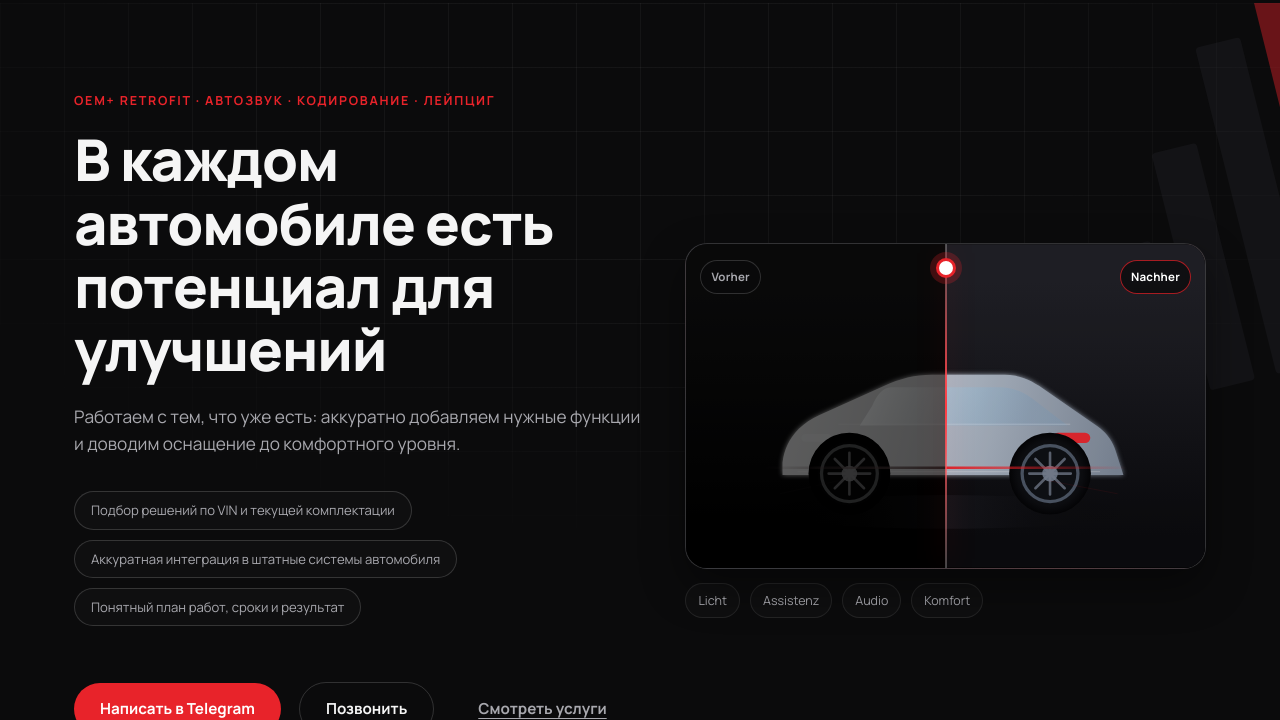
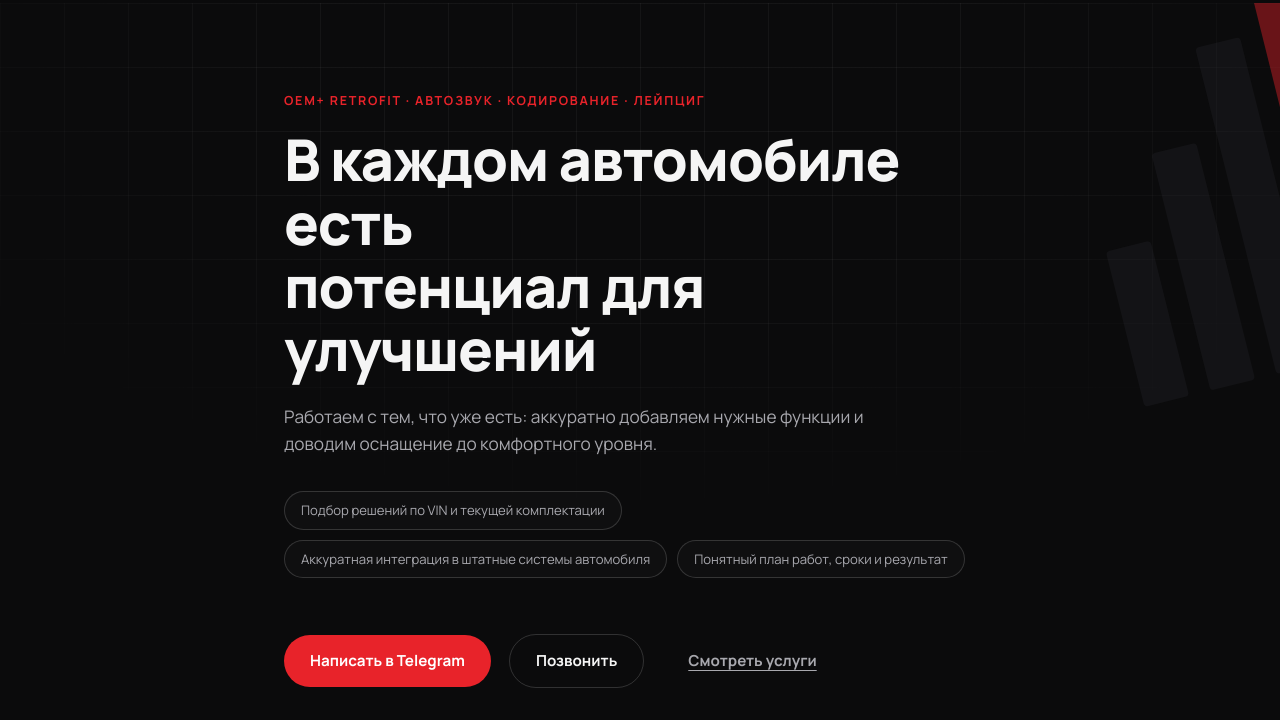
Before and after one commit to Dmytro8522/retrofit-leipzig, a plain HTML site: page index.html in a window 1280 px wide. Shown: the part 71-791 px from the top of the page. Drawn offline with Linux system fonts and the light colour scheme.

Commit message:
Remove hero before-after car block

```diff
--- a/css/style.css
+++ b/css/style.css
@@ -168,15 +168,7 @@ section[id]{scroll-margin-top:90px;}
 .hero-bars .b2{height:58%;}
 .hero-bars .b3{height:80%;}
 .hero-bars .b4{height:100%;background:var(--red);opacity:.85;}
-.hero-inner{
-  position:relative;
-  z-index:1;
-  display:grid;
-  grid-template-columns:minmax(0,1.05fr) minmax(0,.95fr);
-  align-items:center;
-  gap:36px;
-}
-.hero-copy{max-width:760px;}
+.hero-inner{position:relative;z-index:1;max-width:760px;}
 .hero-title{
   font-size:clamp(2.2rem, 5vw, 3.6rem);
   font-weight:800;
@@ -197,83 +189,6 @@ section[id]{scroll-margin-top:90px;}
   border-radius:999px;
   padding:8px 16px;
   font-size:.82rem;
-  color:var(--text-dim);
-  background:rgba(255,255,255,.02);
-}
-
-.hero-visual{
-  --scan-progress:.5;
-  position:relative;
-}
-.hero-car-frame{
-  position:relative;
-  border-radius:calc(var(--radius) + 6px);
-  border:1px solid var(--border-strong);
-  overflow:hidden;
-  aspect-ratio: 16 / 10;
-  background:
-    radial-gradient(circle at 70% 20%, rgba(232,35,42,.22), transparent 42%),
-    linear-gradient(180deg, #16161a 0%, #0c0c0e 100%);
-  box-shadow:0 18px 44px rgba(0,0,0,.42);
-}
-.hero-car{
-  position:absolute;
-  inset:0;
-  background-image:url("../car-hero.svg");
-  background-repeat:no-repeat;
-  background-position:center;
-  background-size:cover;
-}
-.hero-car-before{filter:grayscale(.9) brightness(.42) contrast(1.05);}
-.hero-car-after{
-  filter:saturate(1.06) brightness(.92) contrast(1.02);
-  clip-path:inset(0 0 0 calc(var(--scan-progress) * 100%));
-}
-.scan-divider{
-  position:absolute;
-  top:0;
-  bottom:0;
-  left:calc(var(--scan-progress) * 100%);
-  transform:translateX(-50%);
-  width:2px;
-  background:linear-gradient(180deg, rgba(255,255,255,.25), var(--red-2), rgba(255,255,255,.25));
-  box-shadow:0 0 28px rgba(232,35,42,.4);
-}
-.scan-handle{
-  position:absolute;
-  top:14px;
-  left:50%;
-  transform:translate(-50%, 0);
-  width:20px;
-  height:20px;
-  border-radius:999px;
-  background:#fff;
-  border:3px solid var(--red);
-  box-shadow:0 0 0 6px rgba(232,35,42,.24);
-}
-.scan-line{display:block;height:100%;}
-
-.scan-tag{
-  position:absolute;
-  top:16px;
-  padding:7px 10px;
-  border-radius:999px;
-  font-size:.72rem;
-  font-weight:700;
-  letter-spacing:.02em;
-  border:1px solid var(--border-strong);
-  background:rgba(11,11,12,.72);
-  backdrop-filter:blur(4px);
-}
-.scan-before{left:14px;color:var(--text-dim);}
-.scan-after{right:14px;color:#fff;border-color:rgba(232,35,42,.7);}
-
-.scan-labels{display:flex;flex-wrap:wrap;gap:10px;margin-top:14px;}
-.scan-label{
-  border:1px solid var(--border);
-  border-radius:999px;
-  padding:7px 12px;
-  font-size:.78rem;
   color:var(--text-dim);
   background:rgba(255,255,255,.02);
 }
@@ -524,9 +439,6 @@ a.contact-card:hover{border-color:var(--red);transform:translateY(-3px);}
   .contacts-grid{grid-template-columns:1fr 1fr;}
   .car-selector-controls{grid-template-columns:1fr;}
   .hero-bars{opacity:.25;height:320px;}
-  .hero-inner{grid-template-columns:1fr;gap:26px;}
-  .hero-copy{max-width:unset;}
-  .hero-visual{max-width:780px;}
   .mobile-cta{display:grid;}
   body{padding-bottom:64px;}
 }
@@ -543,8 +455,4 @@ a.contact-card:hover{border-color:var(--red);transform:translateY(-3px);}
   .header-cta{display:none;}
   .car-selector{padding:24px;}
   .vin-box{flex-direction:column;align-items:flex-start;}
-  .hero-visual{margin:0 -4px;}
-  .scan-tag{top:10px;font-size:.68rem;padding:6px 9px;}
-  .scan-labels{margin-top:12px;gap:8px;}
-  .scan-label{font-size:.74rem;padding:6px 10px;}
 }
--- a/index.html
+++ b/index.html
@@ -57,7 +57,6 @@
     <div class="hero-grid"></div>
   </div>
   <div class="container hero-inner">
-    <div class="hero-copy">
     <p class="eyebrow" id="heroEyebrow"></p>
     <h1 class="hero-title" id="heroTitle"></h1>
     <p class="hero-subtitle" id="heroSubtitle"></p>
@@ -67,26 +66,6 @@
       <a class="btn btn-primary" id="heroCtaPrimary" href="#" target="_blank" rel="noopener"></a>
       <a class="btn btn-ghost" id="heroCtaSecondary" href="#"></a>
       <a class="btn btn-link" id="heroCtaThird" href="#services"></a>
-      </div>
-    </div>
-
-    <div class="hero-visual" id="heroScanner" aria-label="Before and after retrofit visualization">
-      <div class="hero-car-frame">
-        <div class="hero-car hero-car-before" aria-hidden="true"></div>
-        <div class="hero-car hero-car-after" aria-hidden="true"></div>
-        <div class="scan-divider" aria-hidden="true">
-          <span class="scan-handle"></span>
-          <span class="scan-line"></span>
-        </div>
-        <span class="scan-tag scan-before">Vorher</span>
-        <span class="scan-tag scan-after">Nachher</span>
-      </div>
-      <div class="scan-labels" aria-hidden="true">
-        <span class="scan-label" data-scan-label="0">Licht</span>
-        <span class="scan-label" data-scan-label="1">Assistenz</span>
-        <span class="scan-label" data-scan-label="2">Audio</span>
-        <span class="scan-label" data-scan-label="3">Komfort</span>
-      </div>
     </div>
   </div>
 
```
Also changed, not shown: car-hero.svg (deleted). Lines whose indentation alone changed are shown as unchanged.
